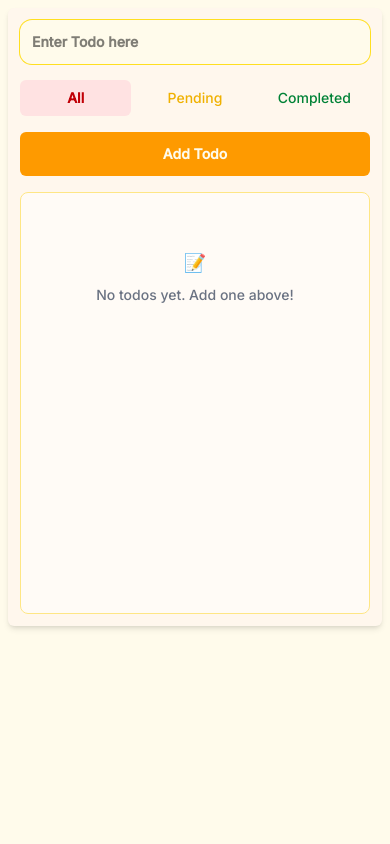
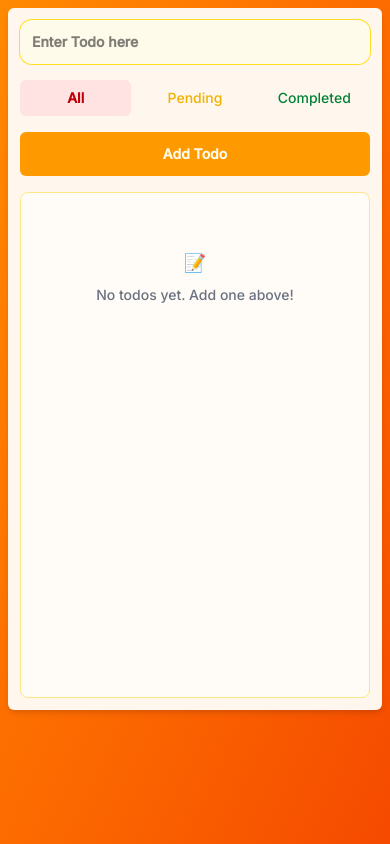
Before and after one commit to dhananjaysable/ICEICO-Task-Todo-List, a React (Vite) app: page / in a window 390 px wide. Built offline with nearby package versions, Linux system fonts and the light colour scheme.

Commit message:
ICEICO Task

```diff
--- a/src/components/TodoContainer.jsx
+++ b/src/components/TodoContainer.jsx
@@ -43,9 +43,9 @@ const TodoContainer = () => {
   });
 
   return (
-    <div className="w-full min-h-screen bg-amber-50 p-2 sm:p-4 md:p-6 lg:p-8">
+    <div className="w-full min-h-screen bg-gradient-to-br from-orange-400 to-orange-600 p-2 sm:p-4 md:p-6 lg:p-8">
       <div className="w-full max-w-none sm:max-w-2xl md:max-w-4xl lg:max-w-5xl xl:max-w-6xl mx-auto bg-orange-50 rounded-md shadow-md overflow-hidden">
-        <div className="w-full p-3 sm:p-4 md:p-6 lg:p-8">
+        <div className="w-full min-h-full  p-3 sm:p-4 md:p-6 lg:p-8">
           <div className="w-full flex flex-col gap-4">
             <form
               onSubmit={handleSubmit}
@@ -112,7 +112,7 @@ const TodoContainer = () => {
                 </button>
               </div>
             </form>
-            <div className="w-full min-h-[50vh] sm:min-h-[55vh] md:min-h-[60vh] max-h-[50vh] sm:max-h-[55vh] md:max-h-[60vh] overflow-y-auto border border-amber-200 rounded-lg bg-white/50">
+            <div className="w-full min-h-[60vh] sm:min-h-[55vh] md:min-h-[60vh] max-h-[50vh] sm:max-h-[55vh] md:max-h-[60vh] overflow-y-auto border border-amber-200 rounded-lg bg-white/50">
               <div className="w-full p-2 sm:p-3 md:p-4 flex flex-col gap-3">
                 {[...filteredTodos].reverse().map((todo) => {
                   const originalIdx = allTodos.findIndex((t) => t === todo);
```
